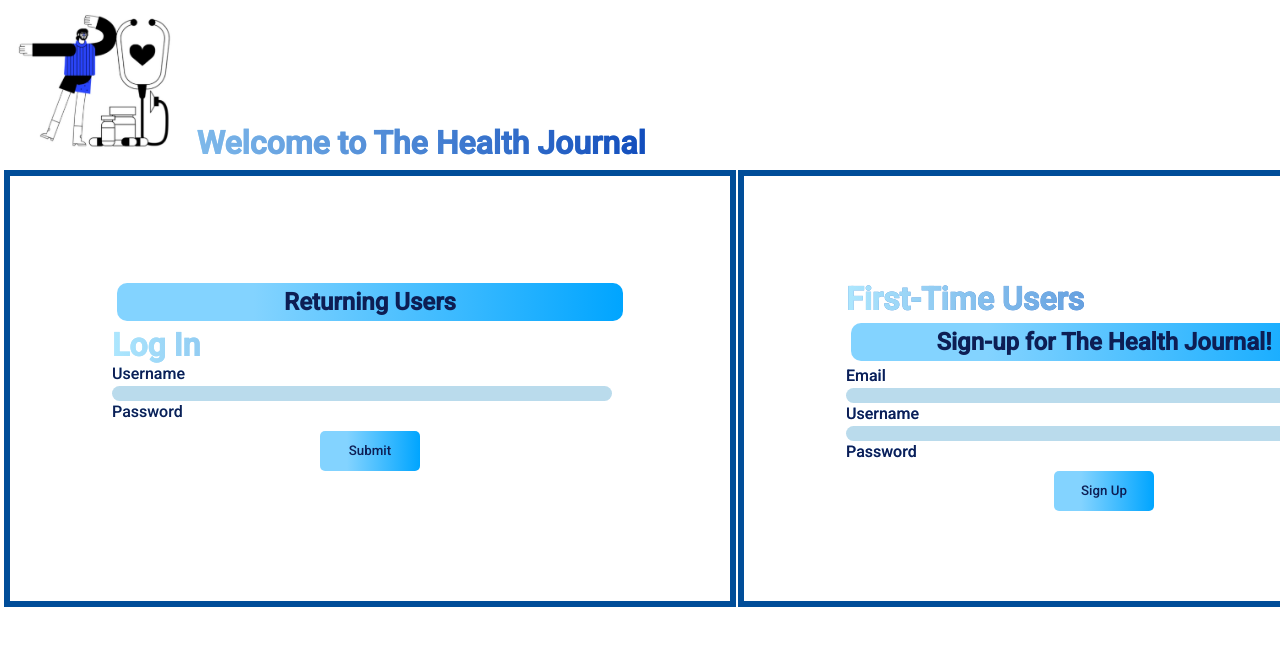
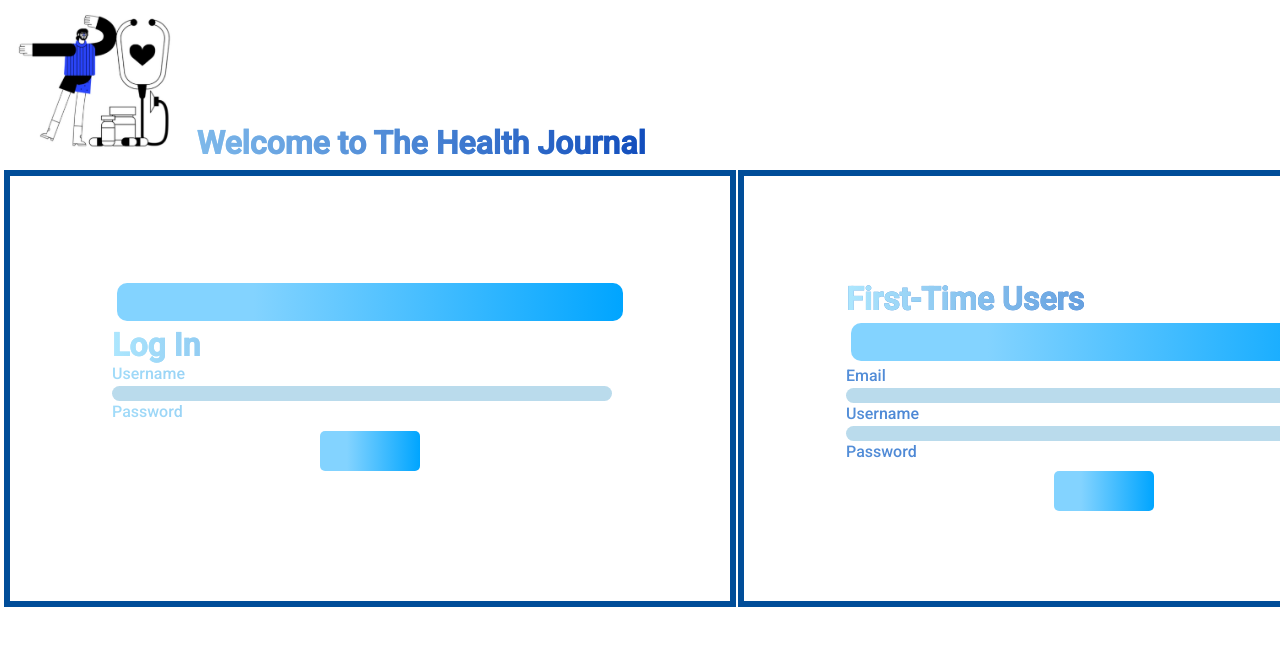
Before and after one commit to comp426-2022-spring/a99-porrima, a React (Create React App) app in the folder porrima-app/: page / in a window 1280 px wide. Shown: the top 646 px of the page. Built offline with nearby package versions, Linux system fonts and the light colour scheme.

Commit message:
account page; update account

```diff
--- a/porrima-app/public/index.html
+++ b/porrima-app/public/index.html
@@ -14,7 +14,7 @@
       manifest.json provides metadata used when your web app is installed on a
       user's mobile device or desktop. See https://developers.google.com/web/fundamentals/web-app-manifest/
     -->
-    <link rel="manifest" href="%PUBLIC_URL%/IMG_6014.JPG" />
+    <link rel="manifest" href="%PUBLIC_URL%/manifest.json" />
     <!--
       Notice the use of %PUBLIC_URL% in the tags above.
       It will be replaced with the URL of the `public` folder during the build.
--- a/porrima-app/src/components/Login/login.css
+++ b/porrima-app/src/components/Login/login.css
@@ -5,7 +5,7 @@ table {
     margin-right: auto;
     background: -webkit-linear-gradient(left, rgb(173, 231, 254), rgb(18, 77, 188));
     background-clip: text;
-    -webkit-text-fill-color: rgb(13, 30, 84);
+    -webkit-text-fill-color: transparent;
 }
 
 form {
```
Also changed, not shown: porrima-app/public/manifest.json, porrima-app/src/components/Journal/journal.css (line endings or trailing spaces), 2 other files (tests, documents, lock files or other folders).
